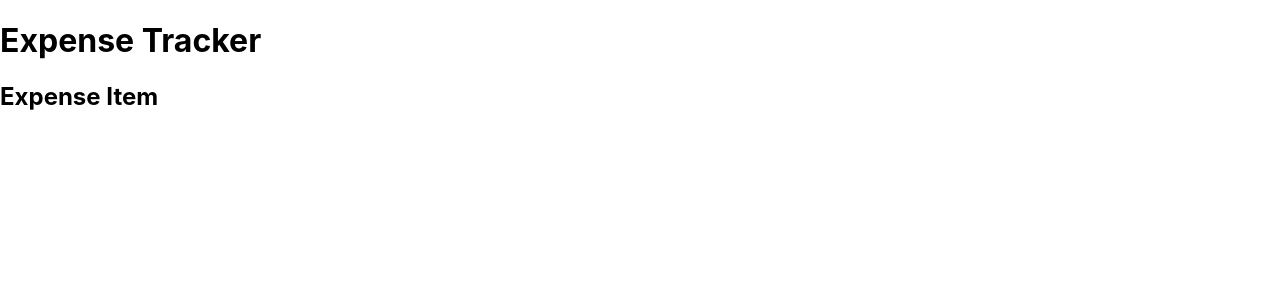
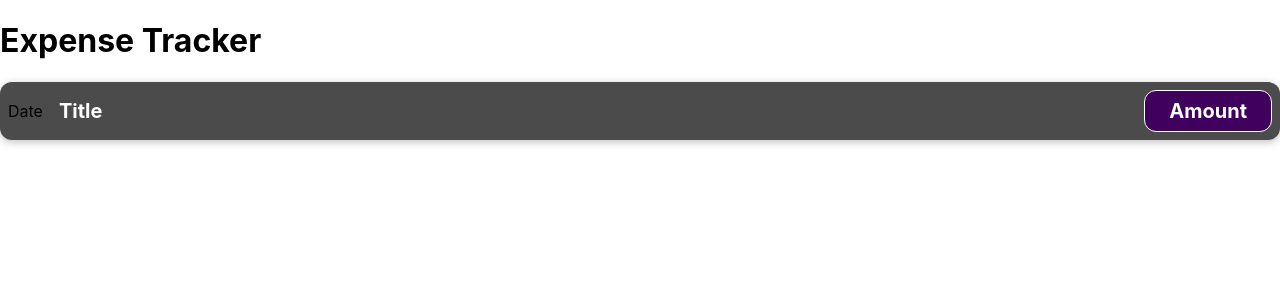
Before and after one commit to jonmccallum96/Expense-Tracker, a React (Create React App) app: page / in a window 1280 px wide. Shown: the top 300 px of the page. Built offline with nearby package versions, Linux system fonts and the light colour scheme.

Commit message:
add expense item css

```diff
--- /dev/null
+++ b/src/components/ExpenseItem.css
@@ -0,0 +1,56 @@
+.expense-item {
+  display: flex;
+  justify-content: space-between;
+  align-items: center;
+  box-shadow: 0 2px 8px rgba(0, 0, 0, 0.25);
+  padding: 0.5rem;
+  margin: 1rem 0;
+  border-radius: 12px;
+  background-color: #4b4b4b;
+}
+
+.expense-item__description {
+  display: flex;
+  flex-direction: column;
+  gap: 1rem;
+  align-items: flex-end;
+  flex-flow: column-reverse;
+  justify-content: flex-start;
+  flex: 1;
+}
+
+.expense-item h2 {
+  color: #3a3a3a;
+  font-size: 1rem;
+  flex: 1;
+  margin: 0 1rem;
+  color: white;
+}
+
+.expense-item__price {
+  font-size: 1rem;
+  font-weight: bold;
+  color: white;
+  background-color: #40005d;
+  border: 1px solid white;
+  padding: 0.5rem;
+  border-radius: 12px;
+}
+
+@media (min-width: 580px) {
+  .expense-item__description {
+    flex-direction: row;
+    align-items: center;
+    justify-content: flex-start;
+    flex: 1;
+  }
+
+  .expense-item__description h2 {
+    font-size: 1.25rem;
+  }
+
+  .expense-item__price {
+    font-size: 1.25rem;
+    padding: 0.5rem 1.5rem;
+  }
+}
--- a/src/components/ExpenseItem.js
+++ b/src/components/ExpenseItem.js
@@ -1,5 +1,15 @@
-function ExpenseItem(){
-  return <h2>Expense Item</h2>
+import './ExpenseItem.css';
+
+function ExpenseItem() {
+  return (
+    <div className="expense-item">
+      <div>Date</div>
+      <div className="expense-item__description">
+        <h2>Title</h2>
+        <div className="expense-item__price">Amount</div>
+      </div>
+    </div>
+  );
 }
 
 export default ExpenseItem;
```
